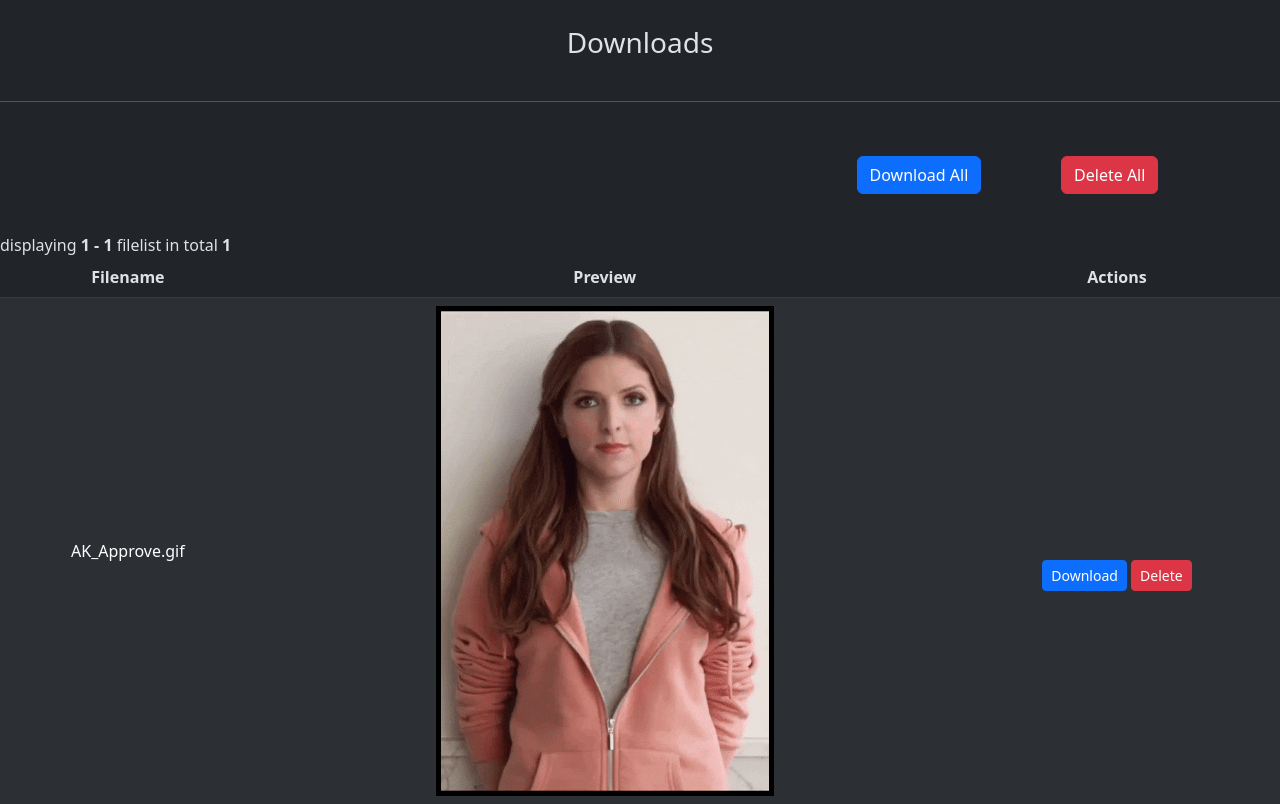
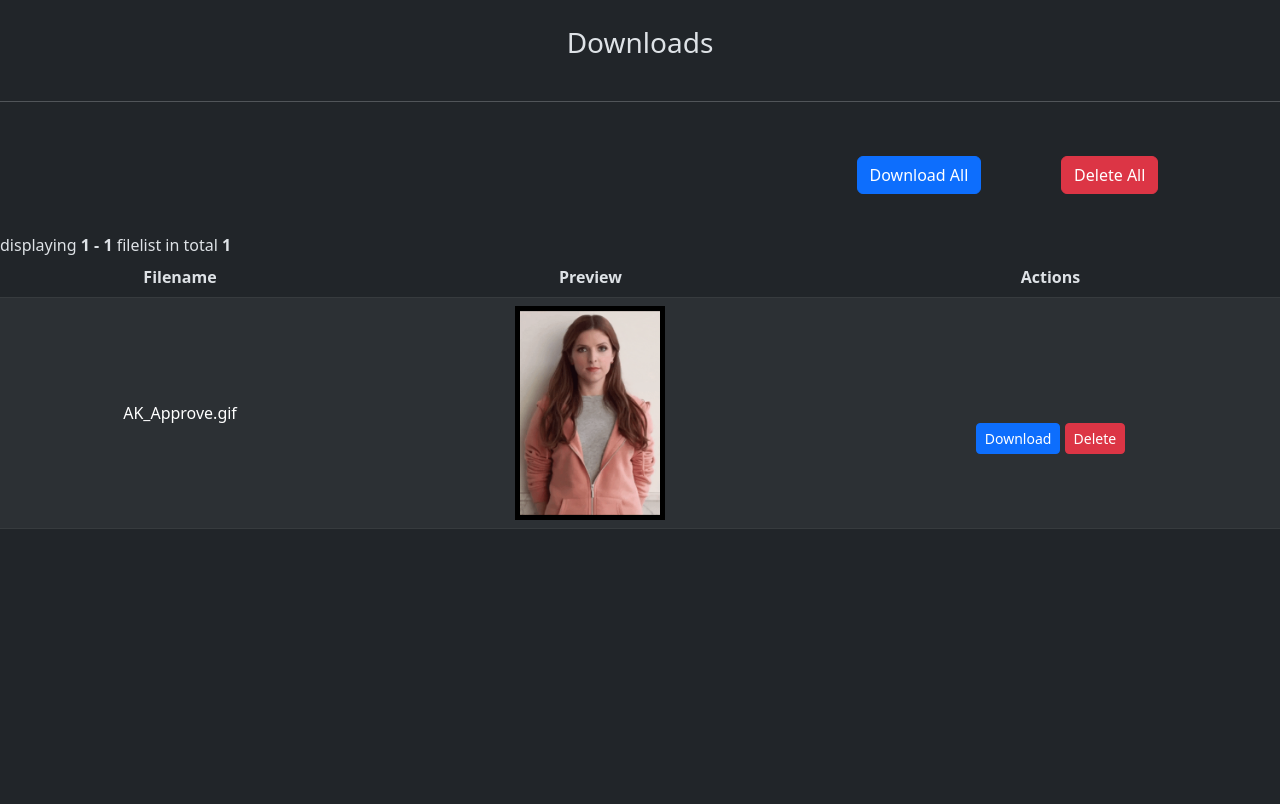
Before and after one commit to GrokkedBandwidth/kismet_camera_server, a Flask app: page /downloads in a window 1280 px wide. Shown: the part 56-860 px from the top of the page. After the commit the page ends 585 px from the top, so only its background shows below. Run offline with Flask 2, Linux system fonts and the light colour scheme; some libraries are stand-ins or nearby versions.

Commit message:
Fix image preview

```diff
--- a/static/css/clean.css
+++ b/static/css/clean.css
@@ -61,6 +61,12 @@
     text-align: center;
     vertical-align: middle;
 }
+
+.preview {
+    width: 150px;
+    height: auto;
+}
+
 .pagination {
   --bs-pagination-padding-x: 0.75rem;
     --bs-pagination-padding-y: 0.375rem;
--- a/templates/download.html
+++ b/templates/download.html
@@ -26,7 +26,7 @@
                     {% for item in filelist %}
                     <tr>
                         <td>{{item}}</td>
-                        <td><img src="{{url_for('preview', filename=item)}}" width="150" height="150"/></td>
+                        <td><img class="preview" src="{{url_for('preview', filename=item)}}"/></td>
                         <td>
                             <a class="btn btn-primary btn-sm download_option" href="{{ url_for('download_file', filename=item)}}">Download</a>
                             <a class="btn btn-danger btn-sm download_option" href="{{url_for('delete', filename=item)}}">Delete</a>
```
